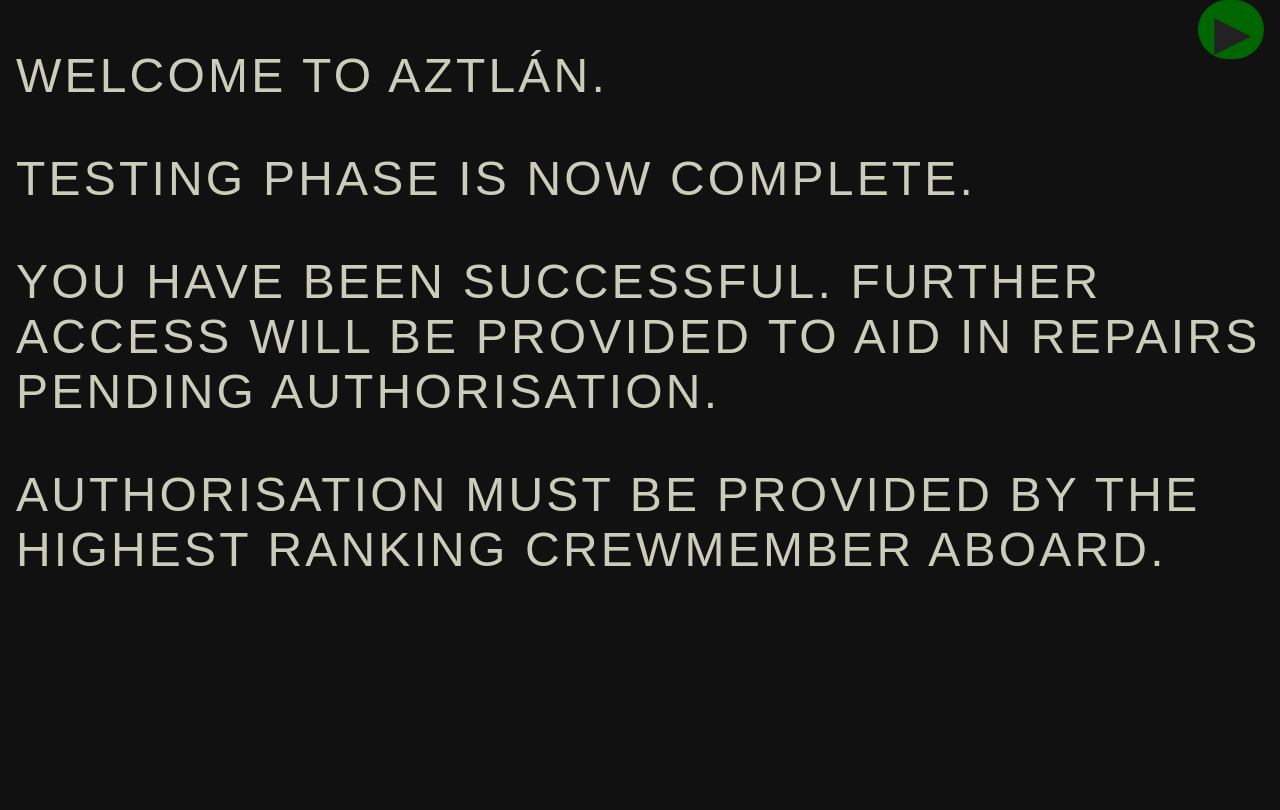
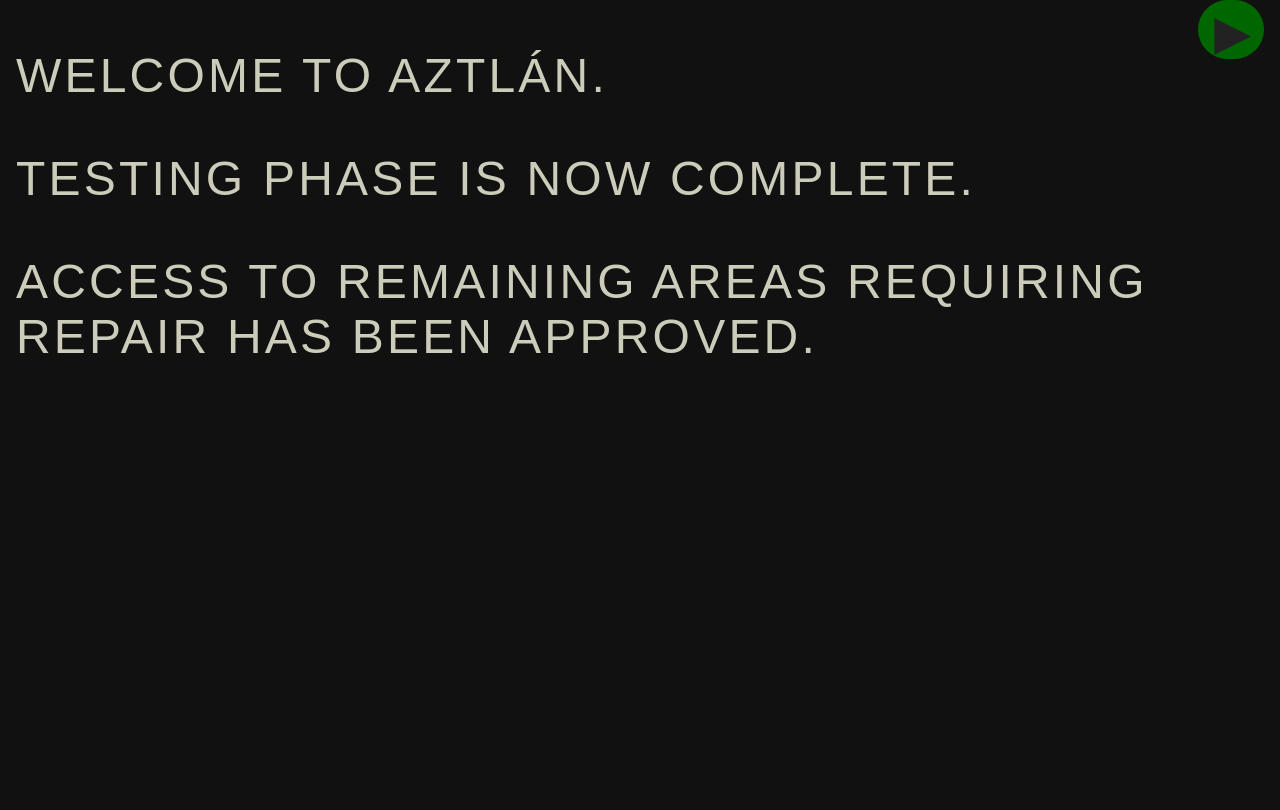
Before and after one commit to indefinitedevil/aztlan-console, a PHP site: page /security.php in a window 1280 px wide. Run offline with PHP 8.4, Linux system fonts and the light colour scheme.

Commit message:
Update security.php

```diff
--- a/security.php
+++ b/security.php
@@ -6,8 +6,7 @@ include('header.php');
 <div class="audio-control" data-id="security">&#9654;</div>
 <p>Welcome to Aztl<span class="kreoleac ancient">a</span><span class="latin">á</span>n.</p>
 <p>Testing phase is now complete.</p>
-<p>You have been successful. Further access will be provided to aid in repairs pending authorisation.</p>
-<p>Authorisation must be provided by the highest ranking crewmember aboard.</p>
+<p>Access to remaining areas requiring repair has been approved.</p>
 
 </div>
 <?php
```
